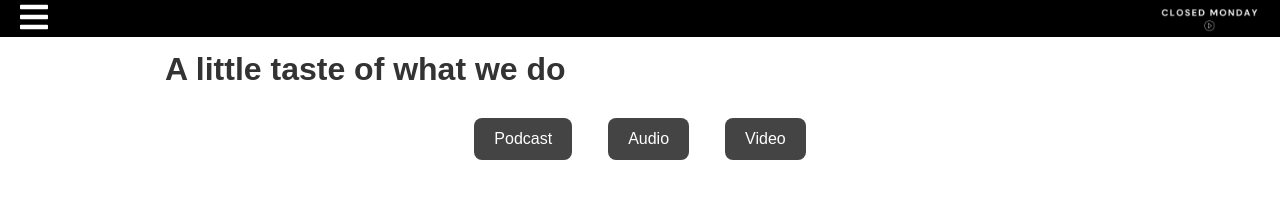
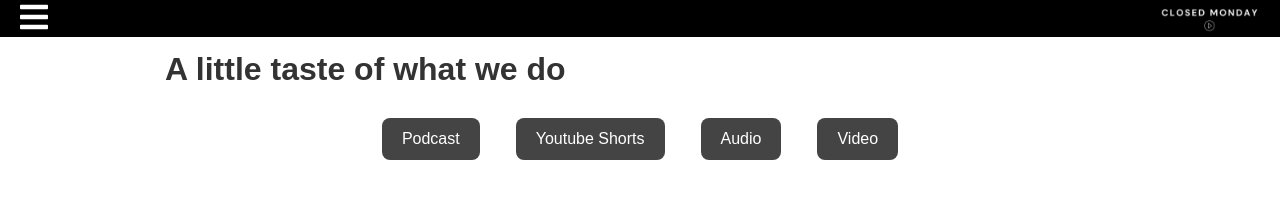
Before and after one commit to pciongoli/closed-monday1, a React (Create React App) app: page /portfolio in a window 1280 px wide. Shown: the top 210 px of the page. Built offline with nearby package versions, Linux system fonts and the light colour scheme; a small style sheet from the web is missing.

Commit message:
updated portfolio

```diff
--- a/src/pages/PortfolioPage.js
+++ b/src/pages/PortfolioPage.js
@@ -106,6 +106,7 @@ const PortfolioPage = () => {
          <h1>A little taste of what we do</h1>
          <div className="filters">
             <a href="#podcast">Podcast</a>
+            <a href="#youtube-shorts">Youtube Shorts</a>
             <a href="#audio">Audio</a>
             <a href="#video">Video</a>
          </div>
```
